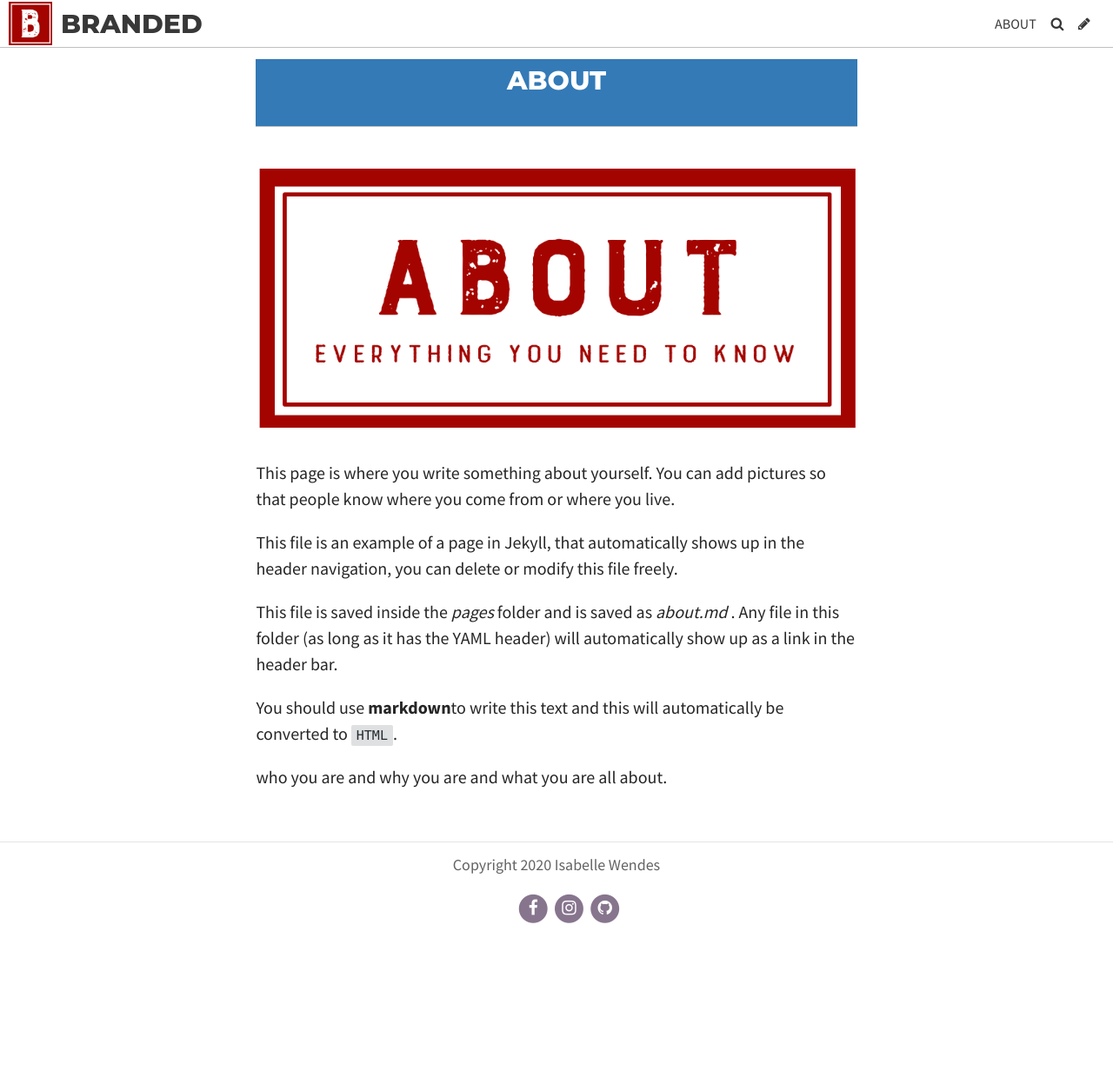
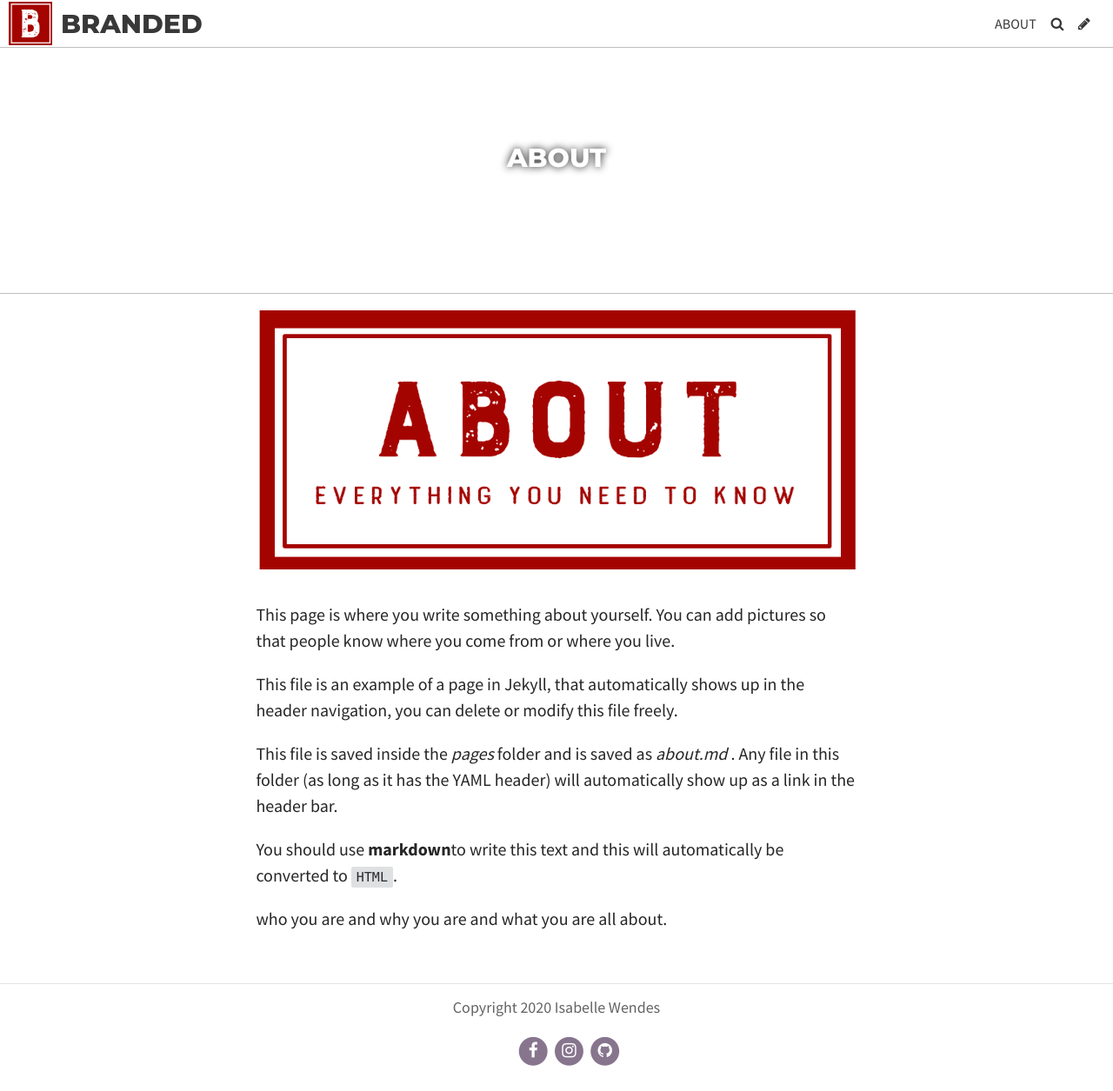
Before and after one commit to IsabelleWendes/Fontastic, a Jekyll site: the page built from pages/about.md, in a window 1280 px wide and 1255 px high. Shown: the whole window at 87% size. Built offline with Jekyll 4.4.1, drawn with Linux system fonts in a browser that asks for light colours; some web fonts are replaced.

Commit message:
Update Page “about”

```diff
--- a/pages/about.md
+++ b/pages/about.md
@@ -4,7 +4,7 @@ title: ABOUT
 subtitle: ""
 permalink: /about/
 date: 2020-06-29T15:36:12.231Z
-header_feature_image: ""
+header_feature_image: ../uploads/white-background.png
 published: true
 tags: null
 description: null
```
Also changed, not shown: uploads/white-background.png (added).
